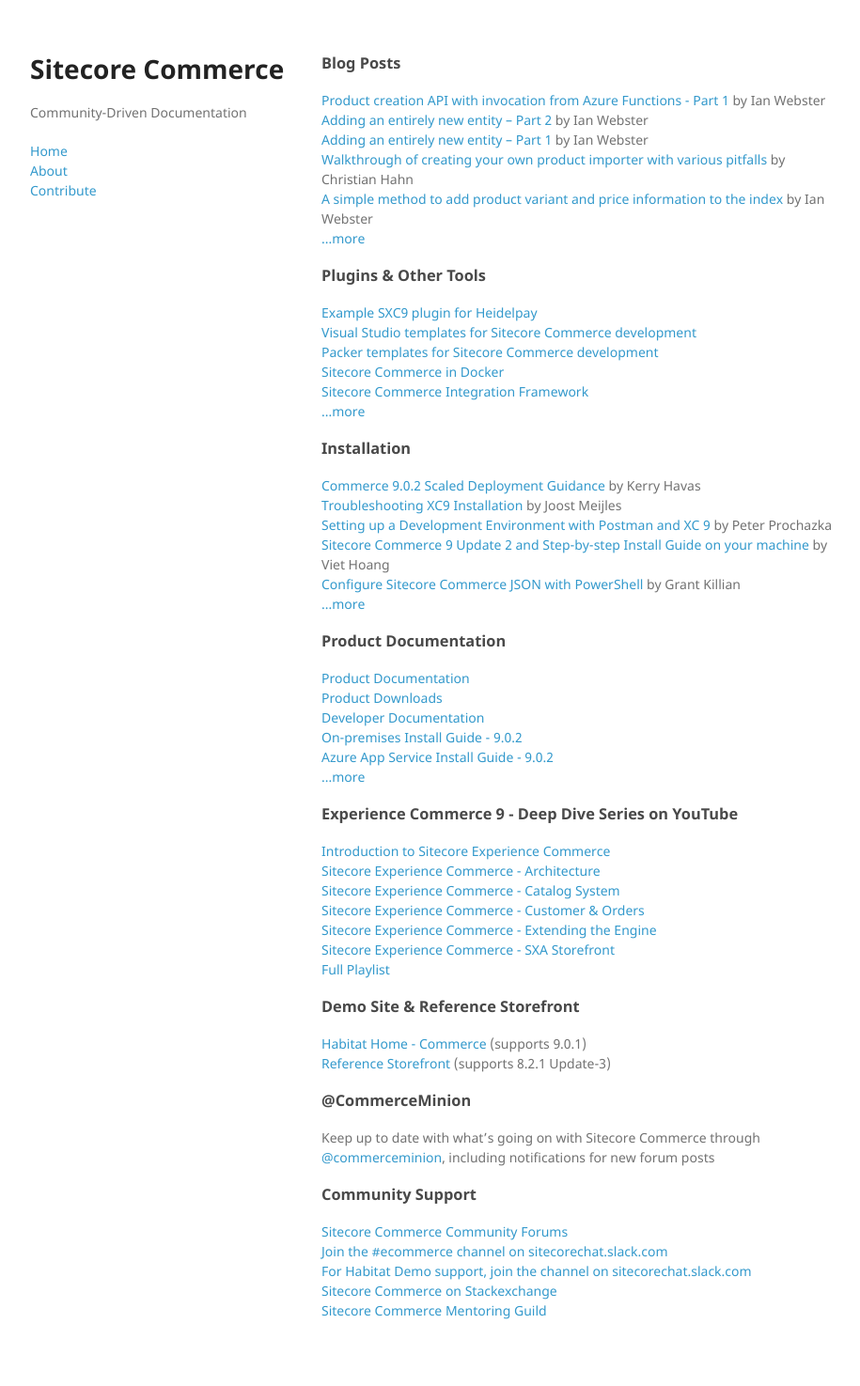
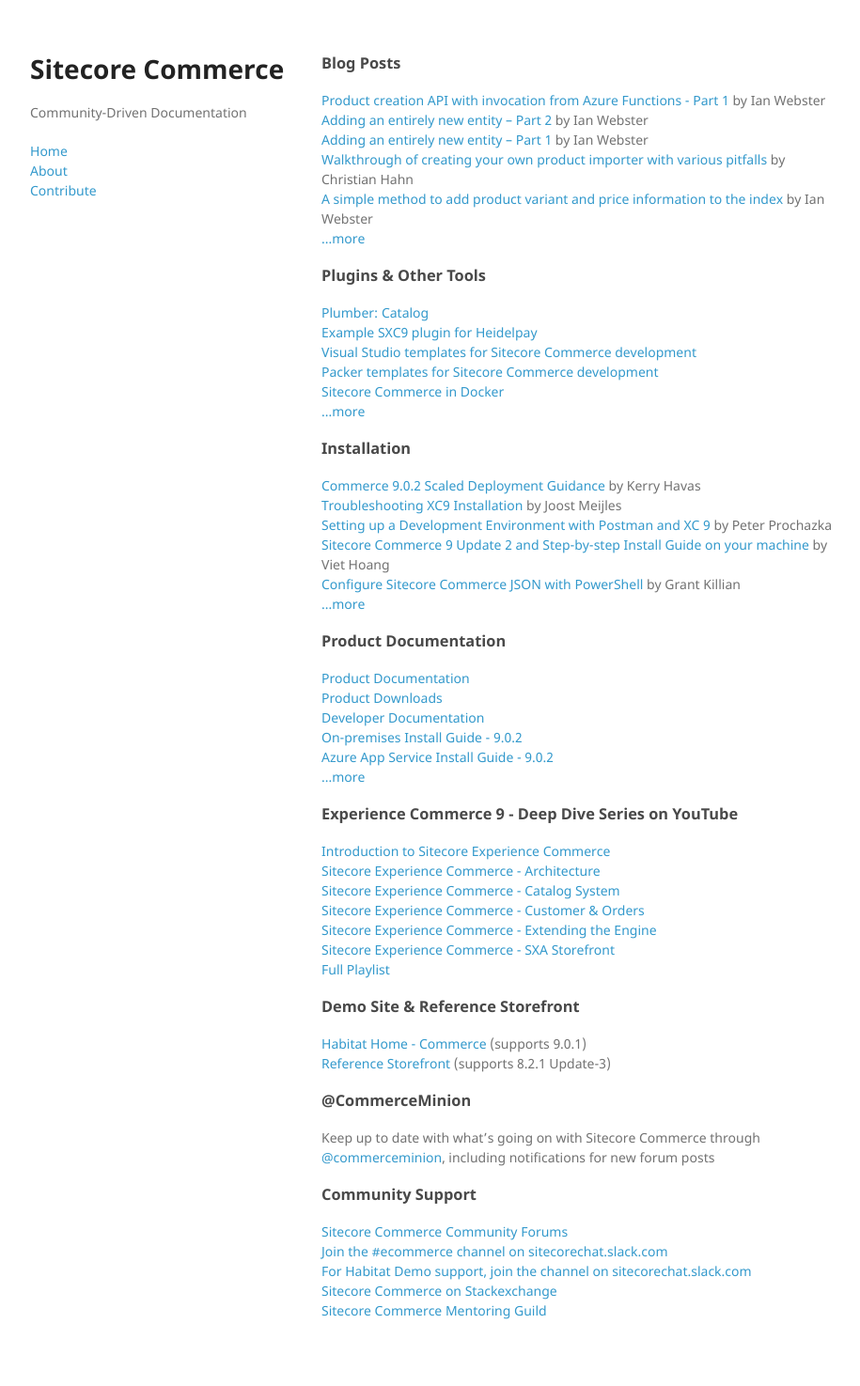
Before and after one commit to CommerceMinion/commerce-community-docs, a Jekyll site: the page built from index.md, in a window 1280 px wide. Shown: the whole page at 94% size, without its empty margins (26-941 px from the left). Built offline with Jekyll 4.4.1, drawn with Linux system fonts in a browser that asks for light colours.

Commit message:
Added an E. Werkman plugin

```diff
--- a/_data/plugins.yml
+++ b/_data/plugins.yml
@@ -1,3 +1,8 @@
+- name: "Plumber: Catalog"
+  link: https://github.com/plumber-sc/plumber-catalog
+  author: Erwin Werkman
+  submitted-by: Kelly Heard
+
 - name: Example SXC9 plugin for Heidelpay
   link: https://github.com/avivasolutionsnl/Heidelpay-SXC9-example
   author: Aviva Solutions
```
